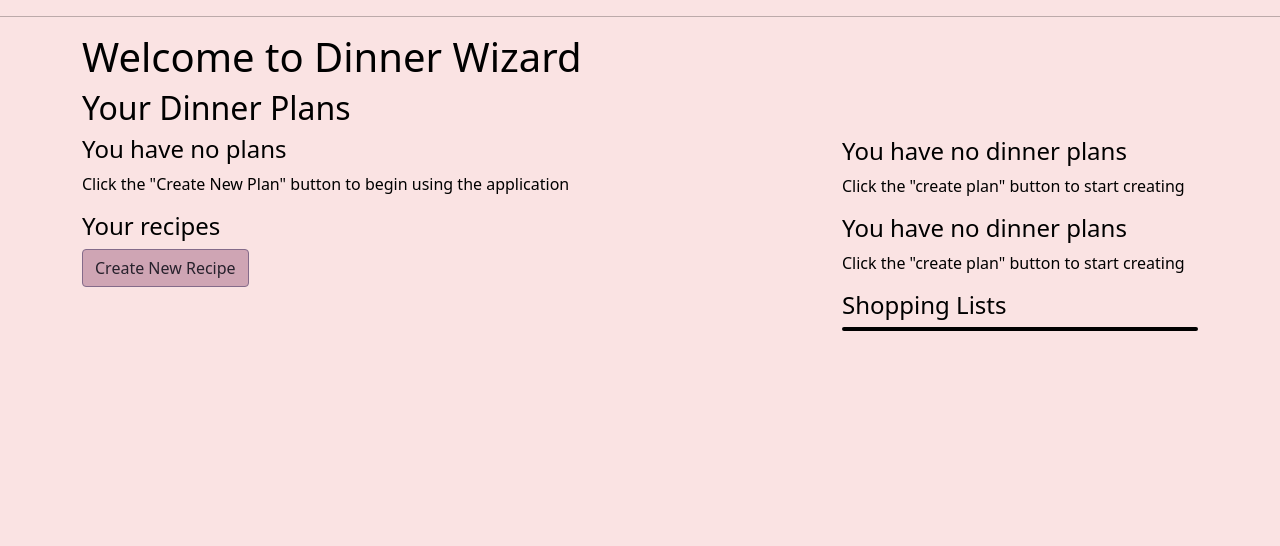
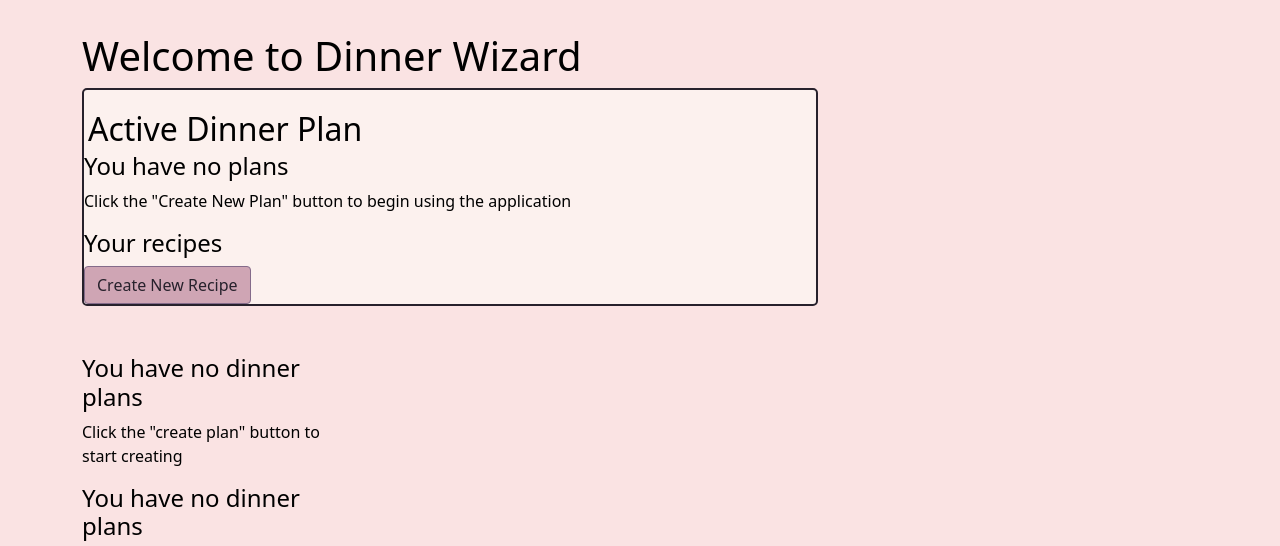
Before and after one commit to oljung/portfolio-project-4, a Django app: page /plans/ in a window 1280 px wide. Shown: the part 56-602 px from the top of the page. Run offline with Django 4.2, Linux system fonts and the light colour scheme; the visitor is signed in with stand-in values (Sample User, id 1); data comes from the database, SQL or seed files in the repository; data that the repository does not hold is empty.

Commit message:
feat: additional styling for plan/recipe/ingredient pages

```diff
--- a/static/css/style.css
+++ b/static/css/style.css
@@ -64,7 +64,12 @@ body {
     background-color: var(--accent-button-hover-color);
     border-color: var(--accent-button-border);
     color: var(--accent-button-text-hover-color);
+}
 
+.btn-success:focus {
+    background-color: var(--accent-button-hover-color);
+    border-color: var(--accent-button-border);
+    color: var(--accent-button-text-hover-color);
 }
 
 /* Backgrounds */
@@ -136,12 +141,21 @@ body {
 }
 
 /* PLans page */
+
+.active-plan-container {
+    border: 2px solid #27212C;
+    border-radius: 5px;
+    padding-top: 1rem;
+    background-color: #FCF1EE;
+}
+
 .recipe-list {
     background-color: var(--list-bg-color);
     min-height: 200px;
     width: 100%;
     list-style-type: none;
     padding: 0;
+    margin: 0;
     border: 2px solid var(--main-text-color);
     border-radius: 5px;
 }
--- a/static/js/script.js
+++ b/static/js/script.js
@@ -18,6 +18,10 @@ function showIngredientForm(name, unit) {
     document.getElementById('ingredient-unit').value = unit;
 }
 
-function closeIngredientForm() {
-    document.getElementById('ingredient-form').style.display = 'none';
+function closeModalForm(formId) {
+    document.getElementById(formId).style.display = 'none';
 }
+
+function showModalForm(formId) {
+    document.getElementById(formId).style.display = 'block';
+}
--- a/templates/ingredient_list.html
+++ b/templates/ingredient_list.html
@@ -70,7 +70,7 @@
                 <input type="text" aria-label="Unit" name="unit" id="ingredient-unit" readonly class="form-control input-background">
             </div>
             <button type="submit" class="btn btn-success m-2">Add</button>
-            <button class="btn btn-danger modal-close m-2" onclick="closeIngredientForm()">Close</button>
+            <button class="btn btn-danger modal-close m-2" onclick="closeModalForm('ingredient-form')">Close</button>
             {% csrf_token %}
         </form>
     </div>
--- a/templates/plan_detail.html
+++ b/templates/plan_detail.html
@@ -29,7 +29,7 @@
         </div>
         {% csrf_token %}
         <button type="submit" class="btn btn-success mt-2">Create</button>
-        <p>Recipes will be added later</p>
+        <p class="p-2">Recipes will be added in the next stage</p>
     </form>
 
     <div>
--- a/templates/plans.html
+++ b/templates/plans.html
@@ -10,17 +10,18 @@
     </div>
     <div class="row">
         <div class="col-lg-8">
-            <h2>Your Dinner Plans</h2>
+            <div class="active-plan-container">
+                <h2 class="m-1">Active Dinner Plan</h2>
                 {% if active_plan %}
 
-            <h4>Plan: {{ active_plan }}</h4>
+                <h4 class="m-1">Name: {{ active_plan }}</h4>
 
-            <div class="plan-buttons">
+                <div class="plan-buttons m-1">
                     <a href="{% url 'edit_plan' active_plan.id %}" class="btn btn-primary btn-small">Edit Plan</a>
                     <a href="{% url 'create_plan' %}" class="btn btn-success btn-new-plan">Create New Plan</a>
                 </div>
 
-            <h6>Recipes</h6>
+                <h6 class="m-1">Recipes</h6>
                 <ul class="recipe-list">
                         <li class="list-header">
                             <span class="recipe-item-name">Name</span>
@@ -42,21 +43,23 @@
                             <span class="recipe-item-created">{{ recipe.created_by }}</span>
                         </li>
                     {% endfor %}
-                <button class="btn btn-success m-2" onclick="showForm('shopping-form');">
+                    <button class="btn btn-success m-2" onclick="showModalForm('shopping-form');">
                         Create Shopping list
                     </button>
                 </ul>
+            </div>
             <div class="row">
                 <div class="col-lg-6">
-                    <div class="hide" id="shopping-form">
-                        <form action="{% url 'create_list' active_plan.id %}" method="POST">
+                    <div class="shopping-list-form modal" id="shopping-form">
+                        <form action="{% url 'create_list' active_plan.id %}" method="POST" class="modal-form mx-auto">
                             <div class="form-group" id="div-id-name">
                                 <label for="name">Name</label>
                                 <div>
                                     <input type="text" aria-label="Name" name="name" class="form-control">
                                 </div>
                             </div>
-                            <button type="submit" class="btn btn-success">Create</button>
+                            <button type="submit" class="btn btn-success m-2">Create</button>
+                            <button class="btn btn-danger modal-close m-2" onclick="closeModalForm('shopping-form')">Close</button>
                             {% csrf_token %}
                         </form>
                     </div>
--- a/templates/recipe_details.html
+++ b/templates/recipe_details.html
@@ -35,7 +35,7 @@
         </div>
         {% csrf_token %}
         <button type="submit" class="btn btn-success mt-2">Create</button>
-        <p>Ingredients will be added later</p>
+        <p class="p-2">Ingredients will be added in the next stage</p>
     </form>
 
     {% else %}
@@ -80,7 +80,7 @@
     <form action="{% url 'remove_ingredient' recipe.id %}" method="POST">
         <div class="row">
             <div class="form-group col-md-4" id="div-id-ingredient">
-                <label for="ingredient">Ingredients</label>
+                <h4 class="py-2">Ingredients</h4>
                 <select name="ingredient" id="ingredient" multiple class="form-control input-background">
                     {% if recipe.ingredients %}
                         {% for ingredient in recipe.ingredients.all %}
--- a/templates/recipe_list.html
+++ b/templates/recipe_list.html
@@ -11,7 +11,7 @@
     >Filter</button>
 
     <div class="hide" id="filter-form">
-        <p>Use this form to edit the recipe list. Fields are optional</p>
+        <p class="p-2">Use this form to edit the recipe list. All fields are optional.</p>
         <form action="{% url 'recipe_list' plan.id %}" method="GET">
             <div class="form-group" id="div-id-name">
                 <label for="name">Name</label>
@@ -47,7 +47,7 @@
     </div>
 
     {% if recipes %}
-    <p>Hint: You can select multiple recipes at once</p>
+    <p class="p-2">Hint: You can select multiple recipes at once</p>
     <form action="{% url 'recipe_list' plan.id %}" method="POST">
         <h4>Recipes</h4>
         <select name="recipes" id="recipes" multiple class="form-control input-background">
```
Lines whose indentation alone changed are shown as unchanged.
